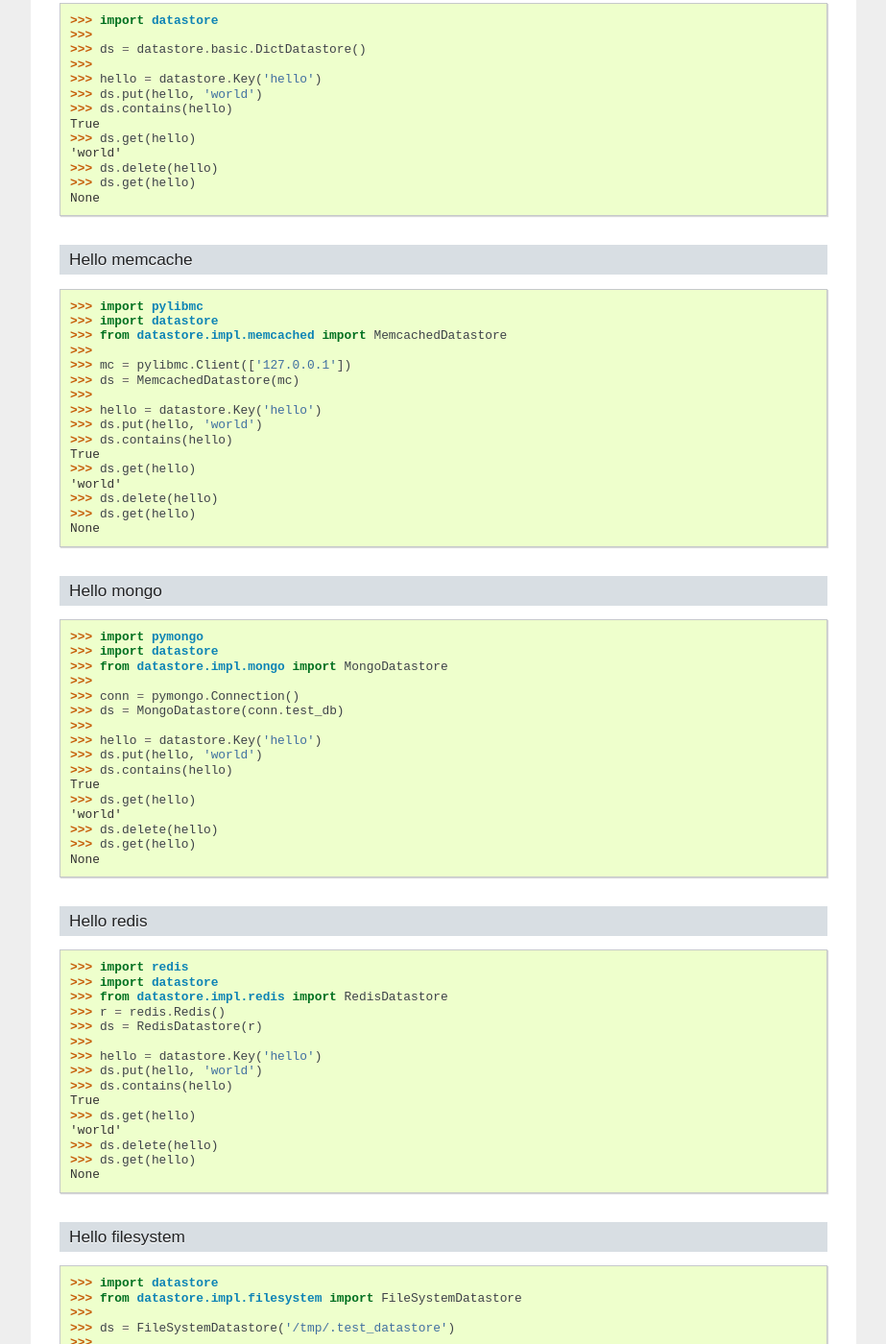
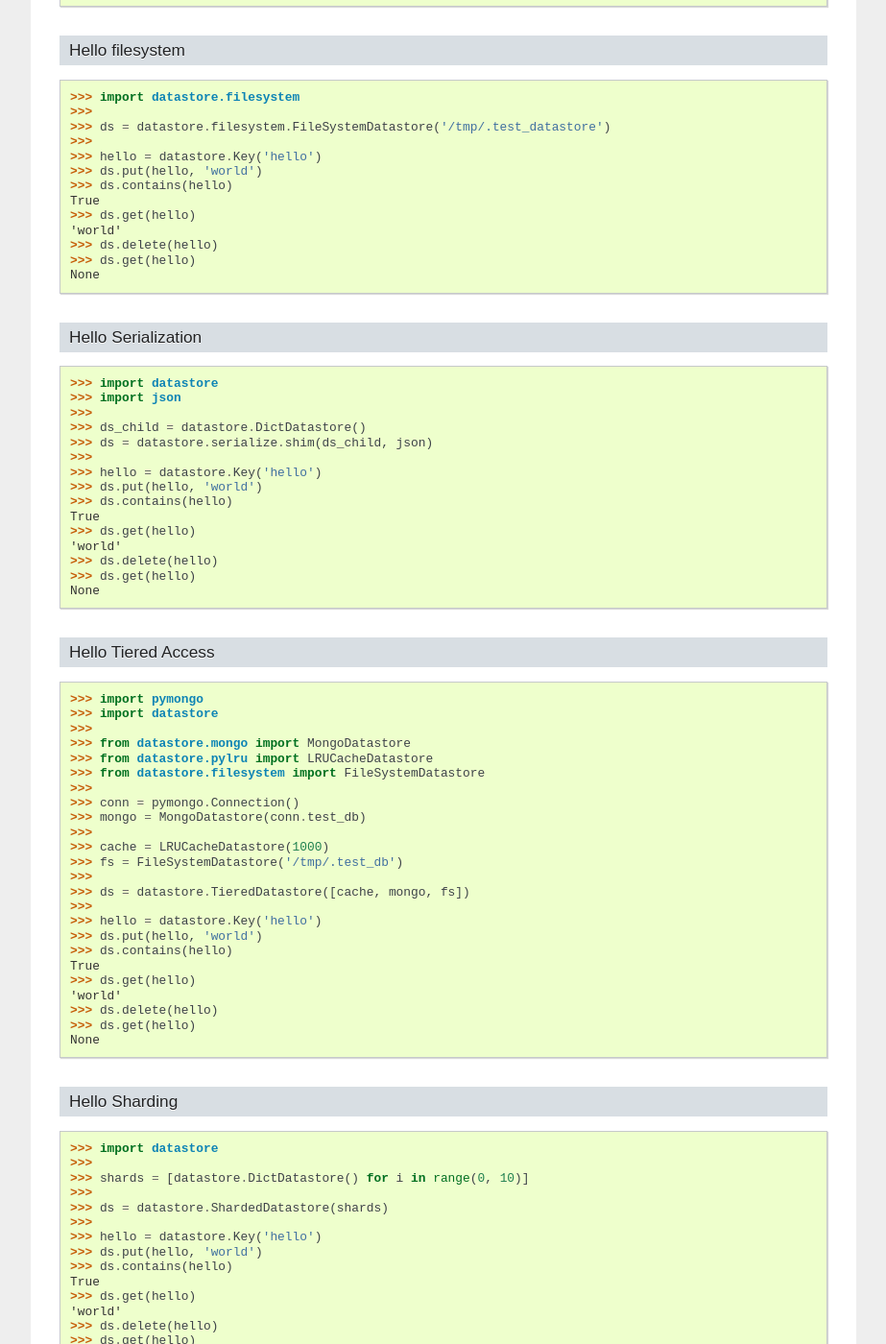
Before and after one commit to datastore/datastore, a Sphinx documentation site: the page built from docs/index.rst, in a window 1280 px wide and 1400 px high, scrolled down 2088 px. Shown: the whole window at 96% size, without its empty margins (198-1121 px from the left). Built offline with Sphinx 7.4.7, drawn with Linux system fonts in a browser that asks for light colours; some of the changed text lies outside the part shown.

Commit message:
updated docs

```diff
--- a/docs/api/query.rst
+++ b/docs/api/query.rst
@@ -41,7 +41,7 @@ data storage solution that fits the application's needs now, and wrap it with a
 datastore implementation. Some applications, particularly in early development
 stages, can afford to incurr the cost of queries on non-relational databases
 (e.g. using a :py:class:`FileSystemDatastore
-<datastore.impl.filesystem.FileSystemDatastore>` and not worry about a database
+<datastore.filesystem.FileSystemDatastore>` and not worry about a database
 at all). When it comes time to switch the tool for performance, updating the
 application code can be as simple as swapping the datastore in one place, not
 all over the application code base. This gain in engineering time, both at
--- a/docs/conf.py
+++ b/docs/conf.py
@@ -50,9 +50,9 @@ copyright = u'2011, Juan Batiz-Benet'
 # built documents.
 #
 # The short X.Y version.
-version = '0.2'
+version = '0.3'
 # The full version, including alpha/beta/rc tags.
-release = '0.2'
+release = '0.3.0'
 
 # The language for content autogenerated by Sphinx. Refer to documentation
 # for a list of supported languages.
--- a/docs/index.rst
+++ b/docs/index.rst
@@ -38,9 +38,6 @@ Package Hierarchy:
    :maxdepth: 4
 
    package/datastore
-
-The :py:mod:`impl Package <datastore.impl>` contains reference to multiple
-datastore implementations included with this datastore.
 
 
 Install
@@ -113,15 +110,12 @@ Hello Dict
     >>> ds.get(hello)
     None
 
-Hello memcache
---------------
+Hello filesystem
+----------------
 
-    >>> import pylibmc
-    >>> import datastore
-    >>> from datastore.impl.memcached import MemcachedDatastore
+    >>> import datastore.filesystem
     >>>
-    >>> mc = pylibmc.Client(['127.0.0.1'])
-    >>> ds = MemcachedDatastore(mc)
+    >>> ds = datastore.filesystem.FileSystemDatastore('/tmp/.test_datastore')
     >>>
     >>> hello = datastore.Key('hello')
     >>> ds.put(hello, 'world')
@@ -132,82 +126,6 @@ Hello memcache
     >>> ds.delete(hello)
     >>> ds.get(hello)
     None
-
-Hello mongo
------------
-
-    >>> import pymongo
-    >>> import datastore
-    >>> from datastore.impl.mongo import MongoDatastore
-    >>>
-    >>> conn = pymongo.Connection()
-    >>> ds = MongoDatastore(conn.test_db)
-    >>>
-    >>> hello = datastore.Key('hello')
-    >>> ds.put(hello, 'world')
-    >>> ds.contains(hello)
-    True
-    >>> ds.get(hello)
-    'world'
-    >>> ds.delete(hello)
-    >>> ds.get(hello)
-    None
-
-Hello redis
------------
-
-    >>> import redis
-    >>> import datastore
-    >>> from datastore.impl.redis import RedisDatastore
-    >>> r = redis.Redis()
-    >>> ds = RedisDatastore(r)
-    >>>
-    >>> hello = datastore.Key('hello')
-    >>> ds.put(hello, 'world')
-    >>> ds.contains(hello)
-    True
-    >>> ds.get(hello)
-    'world'
-    >>> ds.delete(hello)
-    >>> ds.get(hello)
-    None
-
-Hello filesystem
-----------------
-
-    >>> import datastore
-    >>> from datastore.impl.filesystem import FileSystemDatastore
-    >>>
-    >>> ds = FileSystemDatastore('/tmp/.test_datastore')
-    >>>
-    >>> hello = datastore.Key('hello')
-    >>> ds.put(hello, 'world')
-    >>> ds.contains(hello)
-    True
-    >>> ds.get(hello)
-    'world'
-    >>> ds.delete(hello)
-    >>> ds.get(hello)
-    None
-
-Hello git
----------
-
-    >>> import datastore
-    >>> from datastore.impl.git import GitDatastore
-    >>>
-    >>> ds = GitDatastore('/tmp/.test_datastore')
-    >>>
-    >>> hello = datastore.Key('hello')
-    >>> ds.put(hello, 'world')
-    >>> ds.contains(hello)
-    True
-    >>> ds.get(hello)
-    'world'
-    >>> ds.delete(hello)
-    >>> ds.get(hello)
-    None
-
 
 Hello Serialization
 -------------------
@@ -236,14 +154,14 @@ Hello Tiered Access
     >>> import pymongo
     >>> import datastore
     >>>
-    >>> from datastore.impl.mongo import MongoDatastore
-    >>> from datastore.impl.lrucache import LRUCache
-    >>> from datastore.impl.filesystem import FileSystemDatastore
+    >>> from datastore.mongo import MongoDatastore
+    >>> from datastore.pylru import LRUCacheDatastore
+    >>> from datastore.filesystem import FileSystemDatastore
     >>>
     >>> conn = pymongo.Connection()
     >>> mongo = MongoDatastore(conn.test_db)
     >>>
-    >>> cache = LRUCache(1000)
+    >>> cache = LRUCacheDatastore(1000)
     >>> fs = FileSystemDatastore('/tmp/.test_db')
     >>>
     >>> ds = datastore.TieredDatastore([cache, mongo, fs])
```
Also changed, not shown: docs/api/collections.rst (+4 -4 lines), docs/package/datastore.core.rst (added, +46 -0 lines), docs/package/datastore.filesystem.rst (added, +7 -0 lines), docs/package/datastore.impl.rst (deleted, +0 -66 lines), docs/package/datastore.rst (+2 -40 lines), docs/package/datastore.util.rst (+4 -4 lines).
